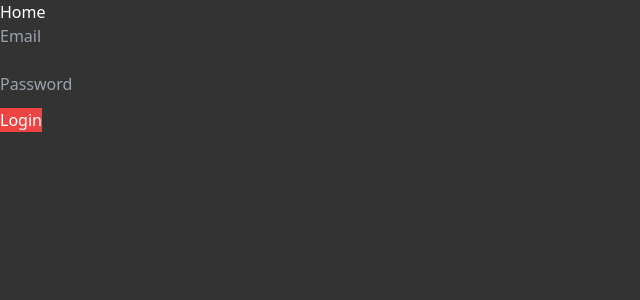
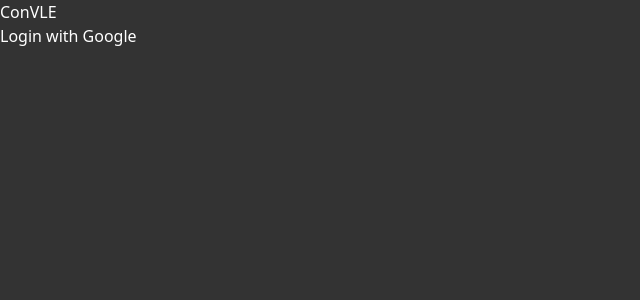
Before and after one commit to mrshanas/convle, a Vue app: page / in a window 1280 px wide. Shown: the top 300 px of the page, without its empty margins (0-640 px from the left). Built offline with nearby package versions, Linux system fonts and the light colour scheme.

Commit message:
google oauth2 feature

```diff
--- a/package.json
+++ b/package.json
@@ -15,7 +15,8 @@
     "jwt-decode": "^3.1.2",
     "vue": "^3.2.37",
     "vue-axios": "^3.4.1",
-    "vue-router": "4"
+    "vue-router": "4",
+    "vue3-google-login": "^2.0.12"
   },
   "devDependencies": {
     "@vitejs/plugin-vue": "^3.1.0",
--- a/src/main.ts
+++ b/src/main.ts
@@ -19,10 +19,6 @@ api.interceptors.request.use((req: AxiosRequestConfig) => {
     req.headers.authorization = `Bearer ${token}`;
   }
 
-  // temporarily
-  //@ts-ignore
-  req.headers.authorization =
-    "Bearer eyJhbGciOiJIUzI1NiIsInR5cCI6IkpXVCJ9.eyJ0b2tlbl90eXBlIjoiYWNjZXNzIiwiZXhwIjoxNjY0MzU3NzczLCJpYXQiOjE2NjQyNzEzNzMsImp0aSI6IjhiNGFlNzU2NTFlYjQ2OGI4ZGNhYzM2MDYzYmM2ZGU3IiwidXNlcl9pZCI6MX0._4kCDA_WY6O3y_HQuf06UTeRyAUNaDGnFCQbZ-Fhoko";
   return req;
 });
 
--- a/src/pages/Chat.vue
+++ b/src/pages/Chat.vue
@@ -181,6 +181,8 @@ export default {
     this.$refs.input.focus();
     this.fetchData();
     this.fetchUser();
+
+    // console.log(import.meta.env.VITE_GOOGLE_OAUTH2_API_SECRET);
   },
   updated() {
     this.scrollToBottom();
@@ -191,21 +193,15 @@ export default {
       if (!this.message) return;
 
       this.ws.send(JSON.stringify({ message: this.message }));
-      console.log("message sent");
-
       this.message = "";
-      this.scrollToBottom();
-
       let newMessages = this.messages;
 
       this.ws.onmessage = function (e) {
         const data = JSON.parse(e.data).message;
         newMessages.push(data);
-        this.scrollToBottom();
       };
 
       this.messages = newMessages;
-      this.scrollToBottom();
     },
     extractFirstLetters(text: string) {
       const words = text.split(" ");
@@ -220,7 +216,7 @@ export default {
       this.$refs.chatBox.scrollTop = this.$refs.chatBox.scrollHeight;
     },
 
-    // ---- api calls to the server ------
+    // ------ asynchronous api calls to the server ------
     async fetchUser() {
       const token = JSON.parse(localStorage.getItem("convle_access_token"));
       const userId = jwtDecode(token).user_id;
@@ -232,8 +228,6 @@ export default {
       });
     },
     async fetchGroup(groupId: string) {
-      this.scrollToBottom();
-
       await this.axios.get(`/chat/groups/${groupId}`).then((res) => {
         if (res.status === 200) {
           this.selectedGroup = res.data;
@@ -246,10 +240,6 @@ export default {
       this.ws = new WebSocket(
         `ws://localhost:8000/ws/chat/${groupId}/?token=${token}`
       );
-
-      this.ws.onopen = function () {
-        console.log("socket connected successfully");
-      };
     },
     async fetchData() {
       await this.axios.get("/chat/groups/").then((res) => {
@@ -257,7 +247,6 @@ export default {
           this.groups = res.data;
         }
       });
-      this.scrollToBottom();
     },
   },
 };
--- a/src/pages/Home.vue
+++ b/src/pages/Home.vue
@@ -1,51 +1,28 @@
 <template>
   <div class="bg-gray-dark min-h-[100vh]">
-    <h1>Home</h1>
+    <h1>ConVLE</h1>
 
-    <!-- Temporary Login Form for testing -->
-    <form autocomplete="off">
-      <div>
-        <input
-          type="email"
-          v-model="email"
-          placeholder="Email"
-          class="bg-inherit outline-none"
-        />
-      </div>
-      <br />
-      <div>
-        <input
-          type="password"
-          v-model="password"
-          placeholder="Password"
-          class="bg-inherit outline-none"
-        />
-      </div>
-      <input
-        type="submit"
-        value="Login"
-        @click.prevent="loginUser"
-        class="bg-red-500 my-3"
-      />
-    </form>
+    <button @click="login">Login with Google</button>
   </div>
 </template>
 
 <script lang="ts">
 //@ts-nocheck
+import { googleTokenLogin } from "vue3-google-login";
+
 export default {
-  data: () => ({
-    email: "",
-    password: "",
-  }),
   methods: {
-    async loginUser(e) {
-      e.preventDefault();
-
-      const router = this.$router;
-      const data = { email: this.email, password: this.password };
-
-      await this.axios.post("/auth/token/", data).then((res) => {
+    login() {
+      googleTokenLogin({
+        clientId: import.meta.env.VITE_GOOGLE_OAUTH2_CLIENT_ID,
+      }).then((res) => {
+        this.authenticate(res.access_token);
+      });
+    },
+    async authenticate(token: string) {
+      await this.axios
+        .post("/auth/social/google-oauth2/", { access_token: token })
+        .then((res) => {
           if (res.status === 200) {
             localStorage.setItem(
               "convle_access_token",
@@ -56,12 +33,9 @@ export default {
               JSON.stringify(res.data.refresh)
             );
 
-          router.push("/chat");
+            this.$router.push("/chat");
           }
         });
-
-      this.email = "";
-      this.password = "";
     },
   },
 };
```
Also changed, not shown: 2 other files (tests, documents, lock files or other folders). Lines whose indentation alone changed are shown as unchanged.
